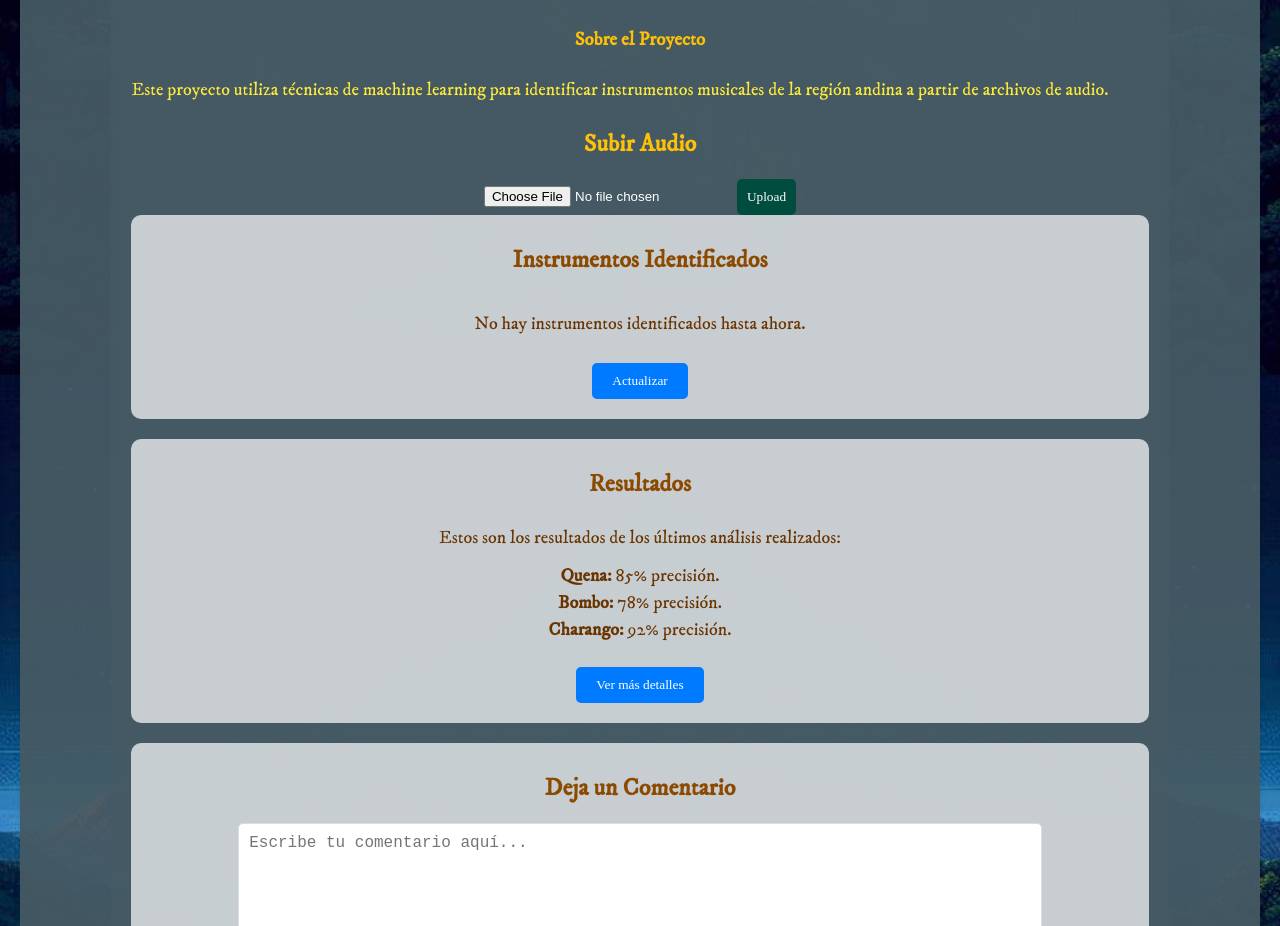
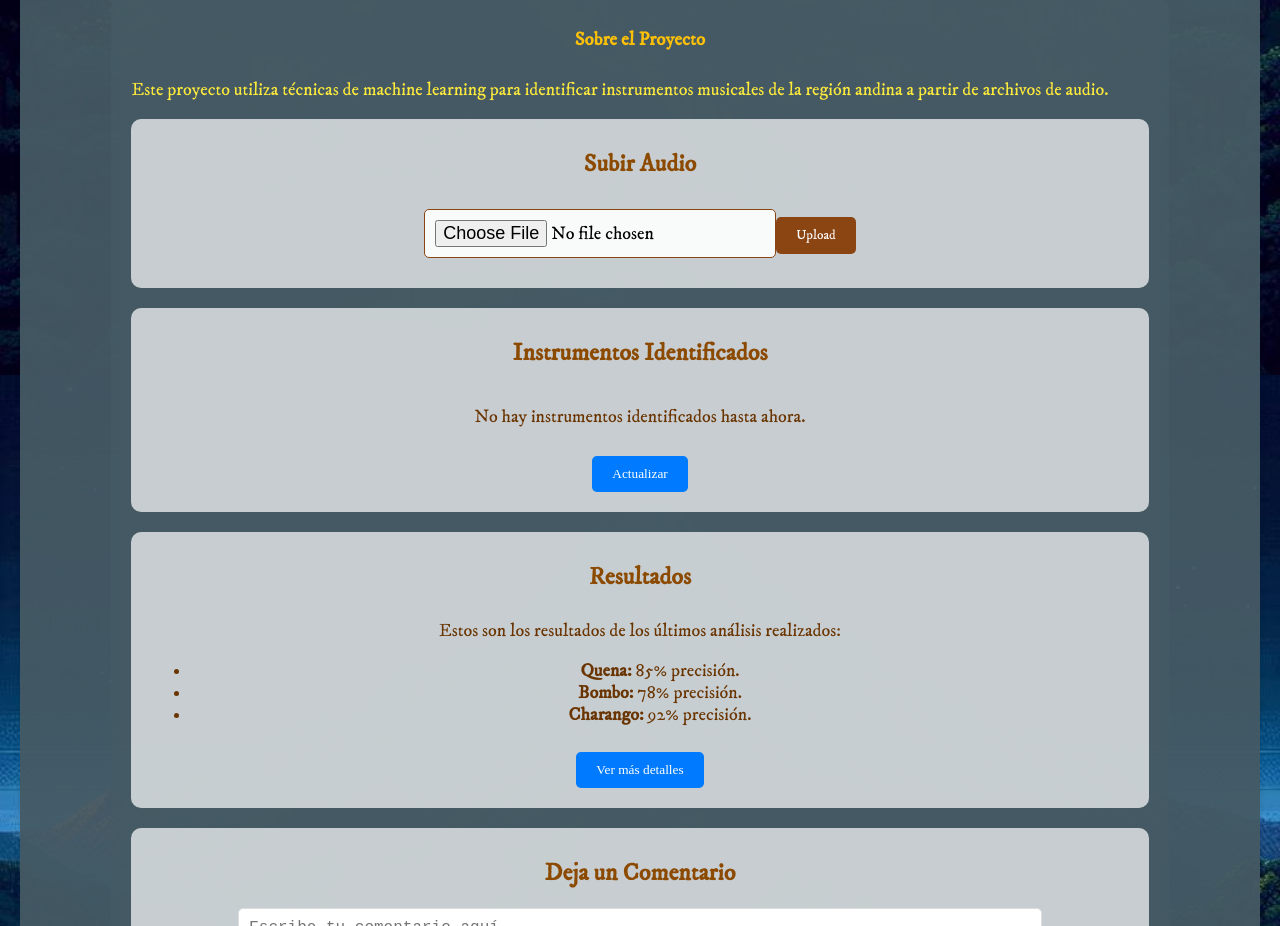
Before and after one commit to FilosofoCaucano/MusicMachineLearning-Frontend, a React (Create React App) app in the folder Trabajo de grado/Frontend/: page / in a window 1280 px wide. Shown: the part 905-1831 px from the top of the page. Built offline with nearby package versions, Linux system fonts and the light colour scheme.

Commit message:
DecimoI#

```diff
--- a/Trabajo de grado/Frontend/src/Components/AudioUploader.css
+++ b/Trabajo de grado/Frontend/src/Components/AudioUploader.css
@@ -1,6 +1,6 @@
-/* AudioUploader styles */
+/* src/components/AudioUploader.css */
 .audio-uploader {
-    background: rgba(139, 69, 19, 0.7); /* Semi-transparent Andean brown */
+    background: rgba(255, 255, 255, 0.7); /* Marrón Andino semi-transparente */
     padding: 20px;
     border-radius: 10px;
     text-align: center;
@@ -9,22 +9,23 @@
 
 .audio-uploader h2 {
     font-size: 24px;
-    color: #FFD700;
+    color: #8C4A00; /* Marrón oscuro */
     margin-bottom: 10px;
 }
 
-.audio-uploader input {
+.audio-uploader input.custom-file-input {
     padding: 10px;
     margin: 10px 0;
     border-radius: 5px;
-    border: 1px solid #8B4513; /* Dark brown */
+    border: 1px solid #8B4513; /* Marrón oscuro */
     background: rgba(255, 255, 255, 0.9);
     color: #000;
     font-family: 'IM Fell DW Pica', serif;
+    font-size: 18px;
 }
 
 .audio-uploader button {
-    background-color: #8B4513; /* Dark brown */
+    background-color: #8B4513; /* Marrón oscuro */
     color: #FFF;
     border: none;
     padding: 10px 20px;
@@ -35,5 +36,5 @@
 }
 
 .audio-uploader button:hover {
-    background-color: #A0522D; /* Reddish brown */
+    background-color: #A0522D; /* Marrón rojizo */
 }
--- a/Trabajo de grado/Frontend/src/Components/AudioUploader.js
+++ b/Trabajo de grado/Frontend/src/Components/AudioUploader.js
@@ -1,7 +1,8 @@
 // src/components/AudioUploader.js
 import React, { useState } from 'react';
+import './AudioUploader.css';
 
-const AudioUploader = ({ filter }) => {
+const AudioUploader = ({ filter, onDataChange }) => {
     const [audioFile, setAudioFile] = useState(null);
 
     const handleFileChange = (e) => {
@@ -12,13 +13,14 @@ const AudioUploader = ({ filter }) => {
         if (audioFile) {
             // Lógica para subir y procesar el archivo de audio
             console.log(`Archivo subido: ${audioFile.name}`);
+            onDataChange([{ name: audioFile.name, percentage: 100, color: '#FF4500' }]); // Ejemplo de actualización de datos
         }
     };
 
     return (
         <div className="audio-uploader">
             <h2>Subir Audio</h2>
-            <input type="file" onChange={handleFileChange} />
+            <input type="file" onChange={handleFileChange} className="custom-file-input" />
             <button onClick={handleUpload}>Upload</button>
         </div>
     );
--- a/Trabajo de grado/Frontend/src/Components/InstrumentDisplay.css
+++ b/Trabajo de grado/Frontend/src/Components/InstrumentDisplay.css
@@ -1,4 +1,4 @@
-/* InstrumentDisplay styles */
+/* src/components/InstrumentDisplay.css */
 .instrument-display {
     background: rgba(255, 255, 255, 0.7);
     padding: 20px;
--- a/Trabajo de grado/Frontend/src/Components/InstrumentDisplay.js
+++ b/Trabajo de grado/Frontend/src/Components/InstrumentDisplay.js
@@ -1,5 +1,4 @@
 // src/components/InstrumentDisplay.js
-
 import React, { useEffect, useRef } from 'react';
 import Chart from 'chart.js/auto';
 import './InstrumentDisplay.css';
@@ -39,7 +38,7 @@ const InstrumentDisplay = ({ instrumentData }) => {
     }, [instrumentData]);
 
     return (
-        <div id="instruments" className="instrument-display card">
+        <div className="instrument-display card">
             <h2>Instrumentos Identificados</h2>
             {instrumentData.length ? (
                 <canvas ref={chartRef}></canvas>
--- a/Trabajo de grado/Frontend/src/Components/Results.css
+++ b/Trabajo de grado/Frontend/src/Components/Results.css
@@ -1,4 +1,4 @@
-/* Results section */
+/* src/components/Results.css */
 .results {
     background: rgba(255, 255, 255, 0.7);
     padding: 20px;
@@ -14,36 +14,11 @@
     margin-bottom: 10px;
 }
 
-.results p {
+.results p,
+.results ul li {
     font-size: 18px;
     color: #6A3400; /* Marrón */
     text-align: center;
-    margin-bottom: 10px;
-}
-
-.results ul {
-    list-style: none;
-    padding: 0;
-}
-
-.results ul li {
-    font-size: 18px;
-    color: #6A3400; /* Marrón */
-    margin-bottom: 5px;
-}
-
-.blue-button {
-    background-color: #007BFF; /* Azul */
-    color: white;
-    border: none;
-    padding: 10px 20px;
-    border-radius: 5px;
-    cursor: pointer;
-    transition: background-color 0.3s ease;
-}
-
-.blue-button:hover {
-    background-color: #0056b3;
 }
 
 @keyframes fadeIn {
--- a/Trabajo de grado/Frontend/src/Components/Sidebar.css
+++ b/Trabajo de grado/Frontend/src/Components/Sidebar.css
@@ -5,6 +5,7 @@
     background-color: rgba(245, 245, 220, 0.5); /* Fondo oscuro transparente */
     color: #f0e6d6; /* Color de texto claro */
     font-family: 'Georgia', serif; /* Fuente más clásica */
+    border-radius: 10px; /* Agregar bordes redondeados */
 }
 
 .sidebar h2 {
```
